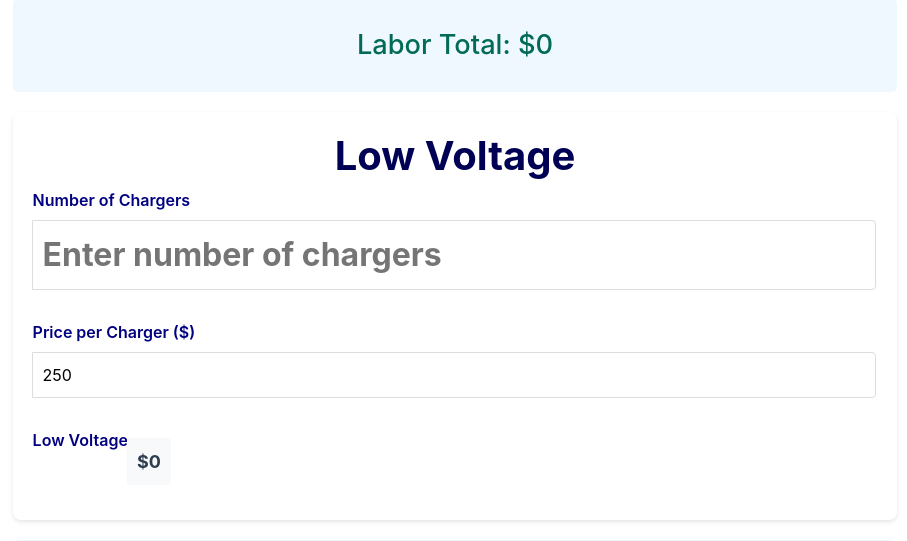
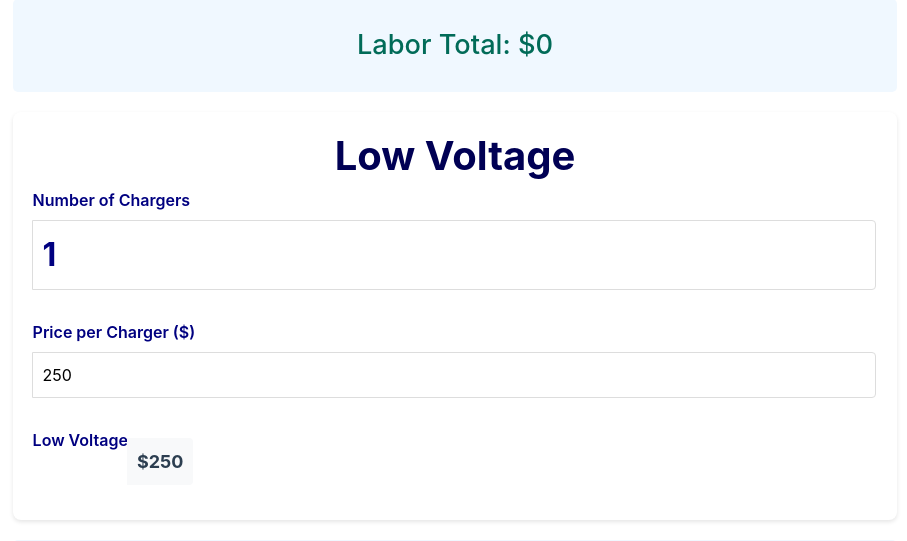
Before and after one commit to CarlosCruzValverde/testEstimator, a Flask app: template templates/portfolio/estimate_labor_cost.html in a window 1280 px wide. Shown: the part 1421-1962 px from the top of the page, without its empty margins (185-1092 px from the left). Run offline with Flask 3, Linux system fonts and the light colour scheme; the template is opened without the code that fills it: most values are stand-ins (such as "Sample title", 1, 10 or a date in 2020); parts of the project's set-up code (start-up, migrations or seed data) failed here and were passed over; some libraries are stand-ins or nearby versions.

Commit message:
Update estimate_labor_cost.html

```diff
--- a/templates/portfolio/estimate_labor_cost.html
+++ b/templates/portfolio/estimate_labor_cost.html
@@ -203,7 +203,7 @@
             <div class="low-voltage-fields">
                 <div class="input-group">
                     <label for="chargers-count">Number of Chargers</label>
-                    <input type="number" id="chargers-count" placeholder="Enter number of chargers">
+                    <input type="number" id="chargers-count" value="{{ chargers_count }}" step="1">
                 </div>
                 <div class="input-group">
                     <label for="charger-price">Price per Charger ($)</label>
```
